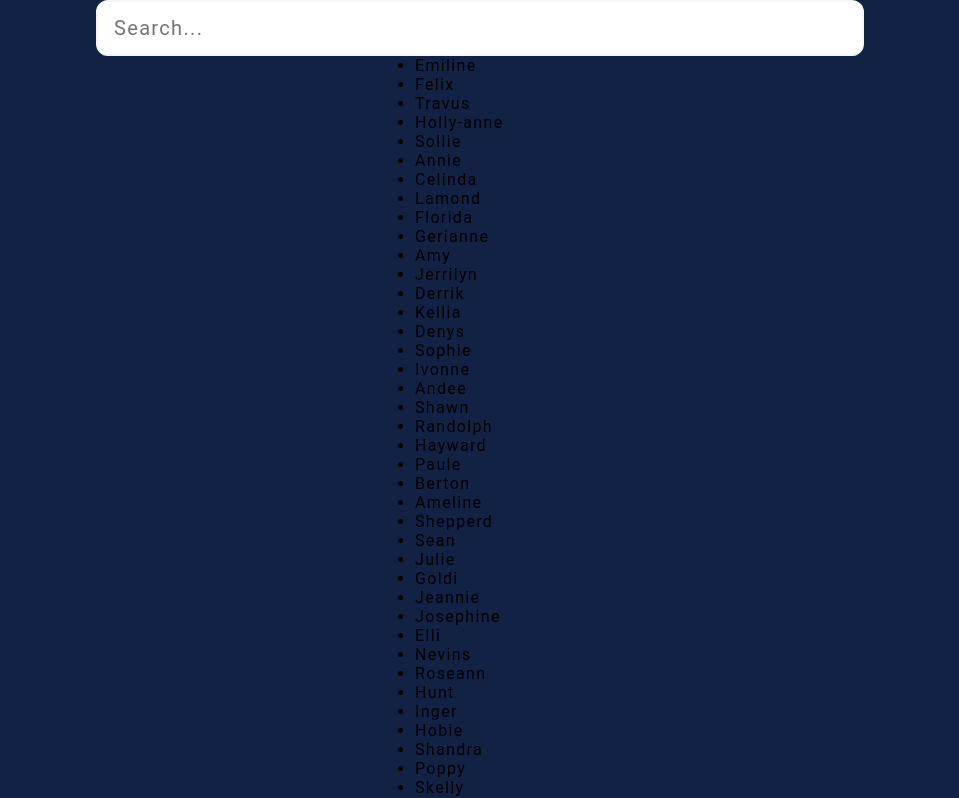
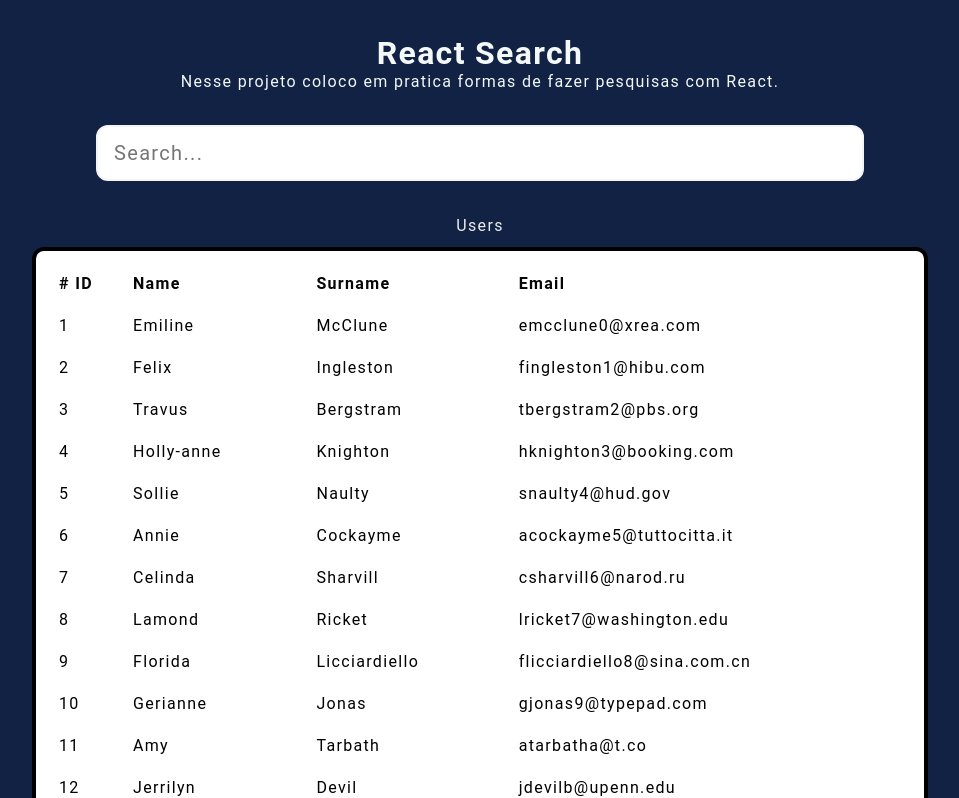
Before and after one commit to MrNullus/react-search, a React (Vite) app in the folder client/: page / in a window 1280 px wide. Shown: the top 798 px of the page, without its empty margins (160-1119 px from the left). Built offline with nearby package versions, Linux system fonts and the light colour scheme.

Commit message:
Update App.jsx

```diff
--- a/client/src/App.jsx
+++ b/client/src/App.jsx
@@ -11,22 +11,20 @@ function App() {
    const [query, setQuery] = useState("");
    return (
      <div className="app">
+       <header>
+         <h1>React Search</h1>
+         <p>
+           Nesse projeto coloco em pratica formas de fazer pesquisas com React.
+         </p>
+       </header>
+
        <input
          className="search"
          placeholder="Search..."
          onChange={(e) => setQuery(e.target.value.toLowerCase())}
        />
-       <ul className="list">
-         {
-           Users.filter((asd) =>
-             asd.first_name.includes(query)
-           ).map((user) => (
-             <li className="listItem" key={user.id}>
-               {user.first_name}
-             </li>
-           ))
-        }
-       </ul>
+
+       <Table data={ Users } />
      </div>
    );
 }
```
